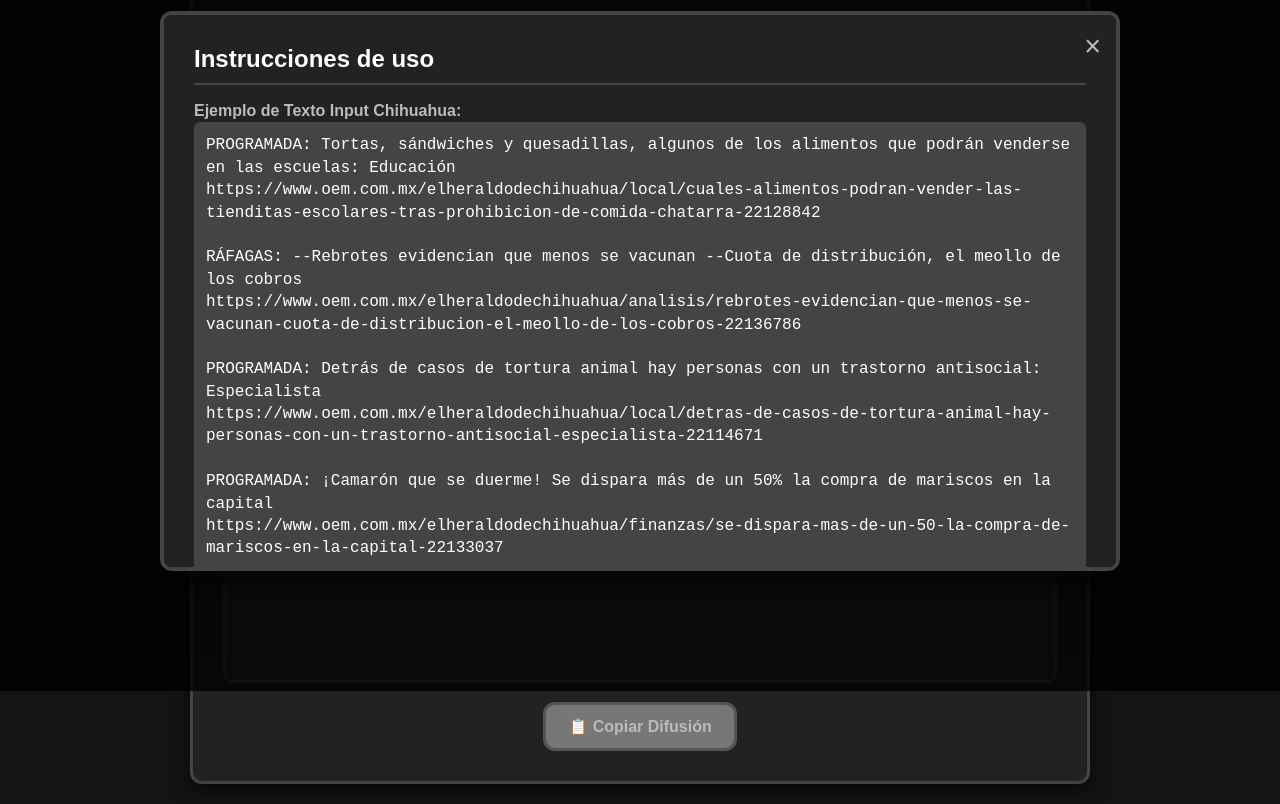
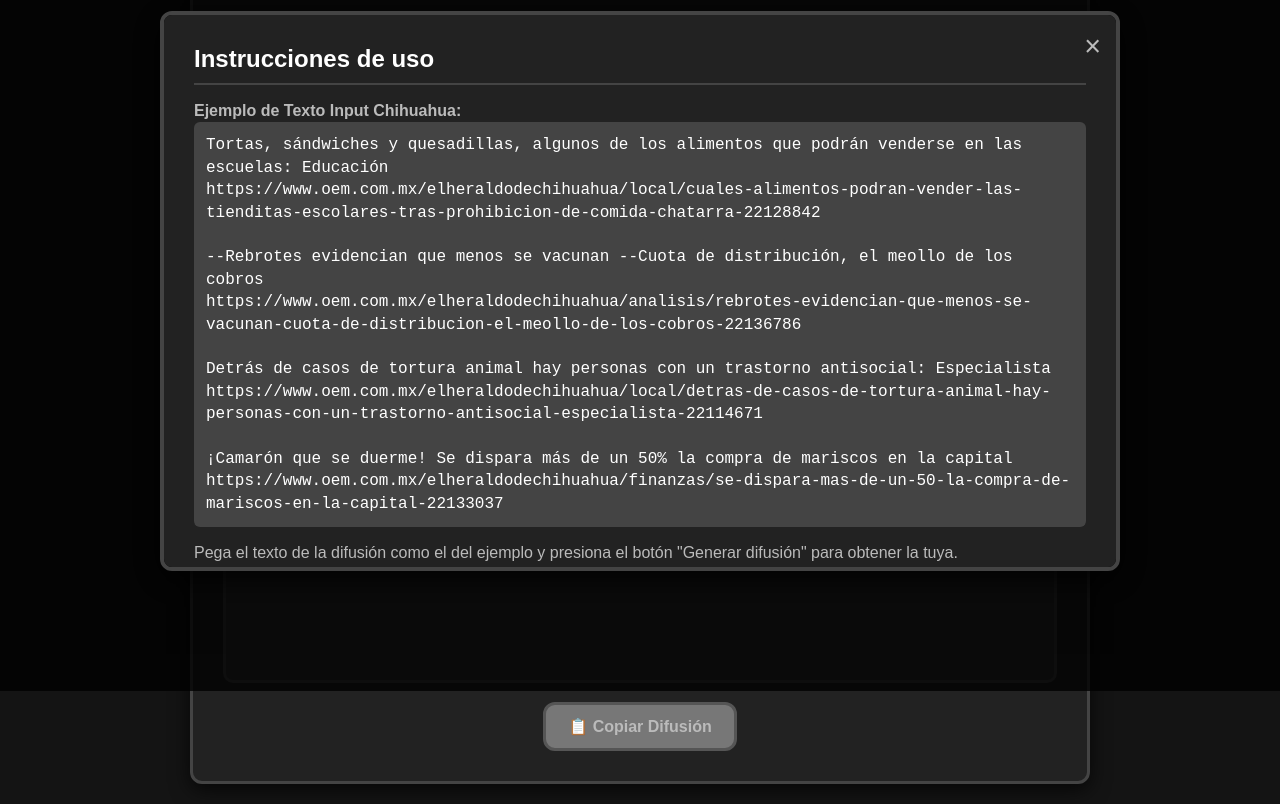
Before and after one commit to hyperhue-studio/NewsDiffusionAutomatizer, a website: page public/index.html in a window 1280 px wide. Both pictures are taken after a click on the button "📄 Instrucciones". Shown: the part 109-913 px from the top of the page. Drawn offline with Linux system fonts and the light colour scheme; no server answers.

Commit message:
Update index.html

```diff
--- a/public/index.html
+++ b/public/index.html
@@ -40,16 +40,16 @@
                 <span id="close-popup" class="close-btn">&times;</span>
                 <h2>Instrucciones de uso</h2>
                 <p><strong>Ejemplo de Texto Input Chihuahua:</strong></p>
-                <pre>PROGRAMADA: Tortas, sándwiches y quesadillas, algunos de los alimentos que podrán venderse en las escuelas: Educación
+                <pre>Tortas, sándwiches y quesadillas, algunos de los alimentos que podrán venderse en las escuelas: Educación
 https://www.oem.com.mx/elheraldodechihuahua/local/cuales-alimentos-podran-vender-las-tienditas-escolares-tras-prohibicion-de-comida-chatarra-22128842
 
-RÁFAGAS: --Rebrotes evidencian que menos se vacunan --Cuota de distribución, el meollo de los cobros
+--Rebrotes evidencian que menos se vacunan --Cuota de distribución, el meollo de los cobros
 https://www.oem.com.mx/elheraldodechihuahua/analisis/rebrotes-evidencian-que-menos-se-vacunan-cuota-de-distribucion-el-meollo-de-los-cobros-22136786
 
-PROGRAMADA: Detrás de casos de tortura animal hay personas con un trastorno antisocial: Especialista
+Detrás de casos de tortura animal hay personas con un trastorno antisocial: Especialista
 https://www.oem.com.mx/elheraldodechihuahua/local/detras-de-casos-de-tortura-animal-hay-personas-con-un-trastorno-antisocial-especialista-22114671
 
-PROGRAMADA: ¡Camarón que se duerme! Se dispara más de un 50% la compra de mariscos en la capital
+¡Camarón que se duerme! Se dispara más de un 50% la compra de mariscos en la capital
 https://www.oem.com.mx/elheraldodechihuahua/finanzas/se-dispara-mas-de-un-50-la-compra-de-mariscos-en-la-capital-22133037</pre>
                 <p>Pega el texto de la difusión como el del ejemplo y presiona el botón "Generar difusión" para obtener
                     la tuya.</p>
```
